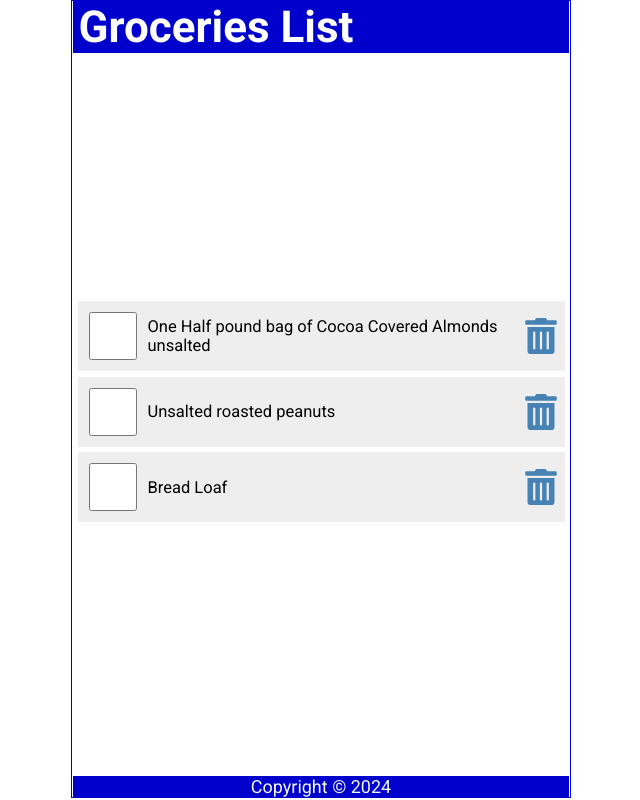
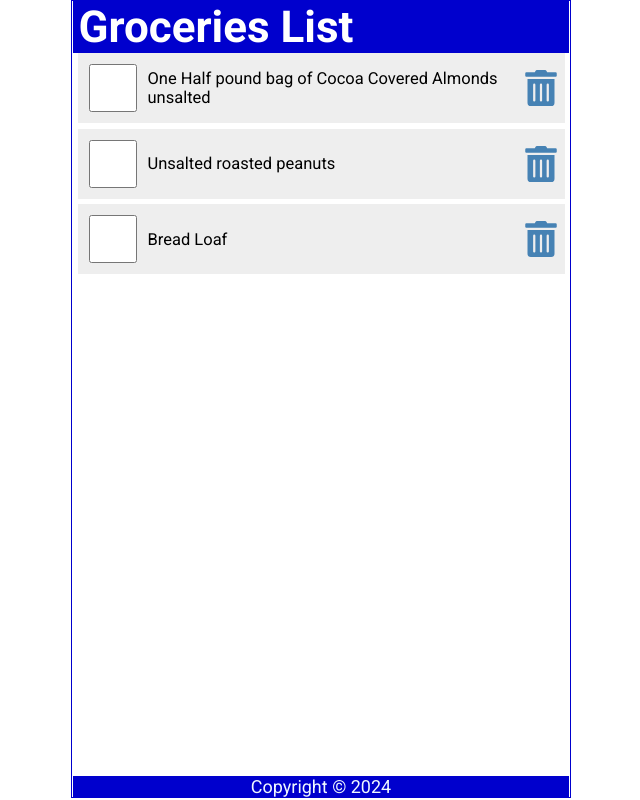
Before and after one commit to ptech12/listopia, a React (Create React App) app: page / in a window 1280 px wide. Shown: the whole page, without its empty margins (319-959 px from the left). Built offline with nearby package versions, Linux system fonts and the light colour scheme.

Commit message:
minor changes

```diff
--- a/src/Content.js
+++ b/src/Content.js
@@ -1,5 +1,5 @@
 import { useState } from "react";
-import { FaTrashAlt } from "react-icons/fa";
+import { FaTrashAlt, FaGrav, FaBox, FaDropbox } from "react-icons/fa";
 const Content = () => {
   const [items, setItems] = useState([
     {
@@ -57,6 +57,8 @@ const Content = () => {
 
   return (
     <main>
+      {
+        items.length ? (
             <ul>
               {/* Iterate through the items using map */}
               {
@@ -84,7 +86,16 @@ const Content = () => {
                 ))
 
               }
-      </ul>
+          </ul>) : (
+            <>
+              <p style={ {marginTop: '2rem'}}>
+                List is Empty
+              </p>
+              <FaDropbox />
+            </>
+
+          )
+        }
     </main>
   );
 };
--- a/src/index.css
+++ b/src/index.css
@@ -42,7 +42,7 @@ main{
   display: flex;
   flex-direction: column;
   flex-grow: 1;
-  justify-content: center;
+  justify-content: flex-start;
   align-items: center;
   overflow-y: auto;
 }
```
Lines whose indentation alone changed are shown as unchanged.
